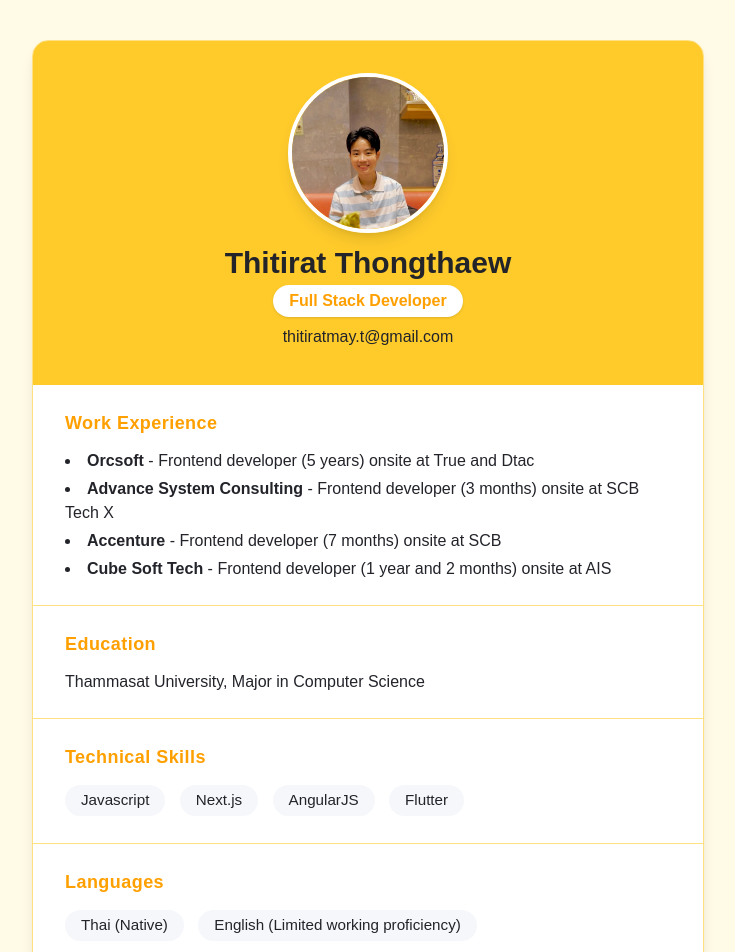
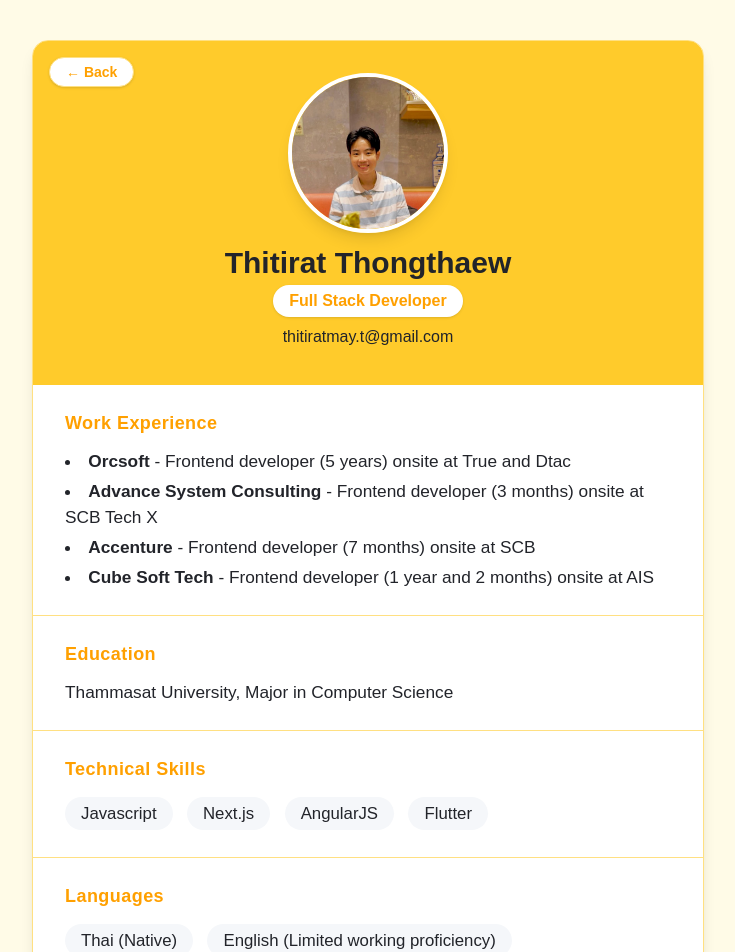
Before and after one commit to maythitirat/my-app-next15, a Next.js app: page /resume in a window 1280 px wide. Shown: the top 952 px of the page, without its empty margins (272-1007 px from the left). Built offline with nearby package versions, Linux system fonts and the light colour scheme; sample sign-in values are in the browser's storage.

Commit message:
feat: add logout button, authentication redirect, and session handling improvements

```diff
--- /dev/null
+++ b/src/app/AuthForm.tsx
@@ -0,0 +1,31 @@
+import { useState } from "react";
+
+export default function AuthForm({ onAuth }: { onAuth: () => void }) {
+  const [name, setName] = useState("");
+  const [error, setError] = useState("");
+
+  const handleSubmit = (e: React.FormEvent) => {
+    e.preventDefault();
+    if (name.trim().toLowerCase() === "thitirat") {
+      setError("");
+      onAuth();
+    } else {
+      setError("Incorrect name");
+    }
+  };
+
+  return (
+    <form onSubmit={handleSubmit} className="flex flex-col items-center gap-4 p-8 bg-white rounded-xl shadow max-w-xs mx-auto mt-20">
+      <h2 className="text-xl font-bold mb-2">Sign in</h2>
+      <input
+        type="text"
+        placeholder="Enter your name"
+        value={name}
+        onChange={e => setName(e.target.value)}
+        className="border px-3 py-2 rounded w-full"
+      />
+      {error && <div className="text-red-500 text-sm">{error}</div>}
+      <button type="submit" className="bg-[#ffcb2b] text-[#22242a] font-semibold px-4 py-2 rounded w-full hover:bg-[#ffe082] transition-colors">Sign in</button>
+    </form>
+  );
+}
--- /dev/null
+++ b/src/app/authentication/page.tsx
@@ -0,0 +1,21 @@
+"use client";
+import { useEffect } from "react";
+import { useRouter } from "next/navigation";
+import AuthForm from "../AuthForm";
+
+export default function AuthPage() {
+  const router = useRouter();
+  useEffect(() => {
+    const token = typeof window !== "undefined" && localStorage.getItem("auth_token");
+    if (token) {
+      router.replace("/");
+    }
+  }, [router]);
+
+  // เมื่อ login สำเร็จ ให้ set token แล้ว redirect ไปหน้า home
+  const handleAuth = () => {
+    localStorage.setItem("auth_token", "1");
+    window.location.href = "/";
+  };
+  return <AuthForm onAuth={handleAuth} />;
+}
--- a/src/app/page.tsx
+++ b/src/app/page.tsx
@@ -1,10 +1,13 @@
 "use client";
-import { useState, useRef, useEffect } from "react";
+import { useRef, useEffect, useState } from "react";
 import Image from "next/image";
+import { useRouter } from "next/navigation";
 
 export default function Home() {
+  const [hasToken, setHasToken] = useState(false);
   const [open, setOpen] = useState(false);
   const navRef = useRef<HTMLDivElement>(null);
+  const router = useRouter();
 
   // ปิดเมนูเมื่อคลิกนอก navigation
   useEffect(() => {
@@ -18,8 +21,29 @@ export default function Home() {
     return () => document.removeEventListener("mousedown", handleClick);
   }, [open]);
 
+  useEffect(() => {
+    const token = localStorage.getItem("auth_token");
+    if (!token) {
+      router.replace("/authentication");
+    } else {
+      setHasToken(true);
+    }
+  }, [router]);
+
+  if (!hasToken) return null;
+
   return (
     <div className="grid grid-rows-[20px_1fr_20px] items-center justify-items-center min-h-screen p-8 pb-20 gap-16 sm:p-20 font-[family-name:var(--font-geist-sans)]">
+      {/* Logout button */}
+      <button
+        className="fixed top-6 right-6 z-50 bg-[#ffcb2b] text-[#22242a] font-semibold px-4 py-2 rounded shadow hover:bg-[#ffe082] transition-colors"
+        onClick={() => {
+          localStorage.removeItem("auth_token");
+          window.location.href = "/authentication";
+        }}
+      >
+        Log out
+      </button>
       {/* Burger menu button */}
       <button
         className="fixed top-6 left-6 z-50 flex flex-col gap-1.5 w-10 h-10 justify-center items-center bg-white/80 dark:bg-black/40 rounded shadow-md"
--- a/src/app/resume/firebase-style.css
+++ b/src/app/resume/firebase-style.css
@@ -22,12 +22,24 @@
 .resume-firebase-title {
   color: var(--firebase-dark);
   font-weight: 700;
+  font-size: 2rem;
+}
+@media (min-width: 640px) {
+  .resume-firebase-title {
+    font-size: 2.5rem;
+  }
 }
 
 .resume-firebase-section-title {
   color: var(--firebase-blue);
   font-weight: 600;
   margin-bottom: 0.5rem;
+  font-size: 1.08rem;
+}
+@media (min-width: 640px) {
+  .resume-firebase-section-title {
+    font-size: 1.22rem;
+  }
 }
 
 .resume-firebase-chip {
@@ -39,3 +51,17 @@
   font-size: 0.95rem;
   margin: 0.15rem 0.4rem 0.15rem 0;
 }
+@media (min-width: 640px) {
+  .resume-firebase-chip {
+    font-size: 1.05rem;
+  }
+}
+
+.resume-firebase-detail {
+  font-size: 0.97rem;
+}
+@media (min-width: 640px) {
+  .resume-firebase-detail {
+    font-size: 1.08rem;
+  }
+}
--- a/src/app/resume/page.tsx
+++ b/src/app/resume/page.tsx
@@ -1,11 +1,40 @@
+"use client";
+import { useEffect, useState } from "react";
+import { useRouter } from "next/navigation";
 import "./firebase-style.css";
 import Image from "next/image";
+import Link from "next/link";
 
 export default function ResumePage() {
+  const [hasToken, setHasToken] = useState(false);
+  const router = useRouter();
+  useEffect(() => {
+    const token =
+      typeof window !== "undefined" && localStorage.getItem("auth_token");
+    setHasToken(!!token);
+    if (!token) {
+      router.replace("/authentication");
+    }
+  }, [router]);
+
+  if (!hasToken) {
+    return (
+      <div className="min-h-screen flex items-center justify-center bg-[#fffbe7]">
+        <div className="text-2xl font-bold text-[#ffa000]">No information</div>
+      </div>
+    );
+  }
+
   return (
     <div className="min-h-screen flex flex-col items-center justify-center py-10 px-2 bg-[#fffbe7]">
       <div className="w-full max-w-2xl rounded-2xl shadow-lg bg-white border border-[#ffe082] p-0 overflow-hidden">
-        <div className="flex flex-col items-center py-8 px-6 bg-[#ffcb2b]">
+        <div className="flex flex-col items-center py-8 px-6 bg-[#ffcb2b] relative">
+          <Link
+            href="/"
+            className="absolute left-4 top-4 bg-white text-[#ffa000] border border-[#ffe082] rounded-full px-4 py-1 text-sm font-semibold shadow hover:bg-[#fffbe7] transition-colors"
+          >
+            ← Back
+          </Link>
           <div className="relative w-[120px] h-[120px] sm:w-[160px] sm:h-[160px] rounded-full overflow-hidden mb-3 border-4 border-white shadow-lg flex items-center justify-center">
             <Image
               src="/thitirat.jpg"
@@ -34,7 +63,7 @@ export default function ResumePage() {
           <h2 className="text-lg font-semibold text-[#ffa000] mb-3 tracking-wide">
             Work Experience
           </h2>
-          <ul className="list-disc list-inside space-y-1 text-[#22242a]">
+          <ul className="list-disc list-inside space-y-1 text-[#22242a] resume-firebase-detail">
             <li>
               <span className="font-bold">Orcsoft</span> - Frontend developer (5
               years) onsite at True and Dtac
@@ -58,7 +87,7 @@ export default function ResumePage() {
           <h2 className="text-lg font-semibold text-[#ffa000] mb-3 tracking-wide">
             Education
           </h2>
-          <p className="text-[#22242a]">
+          <p className="text-[#22242a] resume-firebase-detail">
             Thammasat University, Major in Computer Science
           </p>
         </section>
@@ -67,7 +96,7 @@ export default function ResumePage() {
           <h2 className="text-lg font-semibold text-[#ffa000] mb-3 tracking-wide">
             Technical Skills
           </h2>
-          <div className="flex flex-wrap gap-2">
+          <div className="flex flex-wrap gap-2 resume-firebase-detail">
             <span className="resume-firebase-chip">Javascript</span>
             <span className="resume-firebase-chip">Next.js</span>
             <span className="resume-firebase-chip">AngularJS</span>
@@ -79,7 +108,7 @@ export default function ResumePage() {
           <h2 className="text-lg font-semibold text-[#ffa000] mb-3 tracking-wide">
             Languages
           </h2>
-          <div className="flex flex-wrap gap-2">
+          <div className="flex flex-wrap gap-2 resume-firebase-detail">
             <span className="resume-firebase-chip">Thai (Native)</span>
             <span className="resume-firebase-chip">
               English (Limited working proficiency)
```
